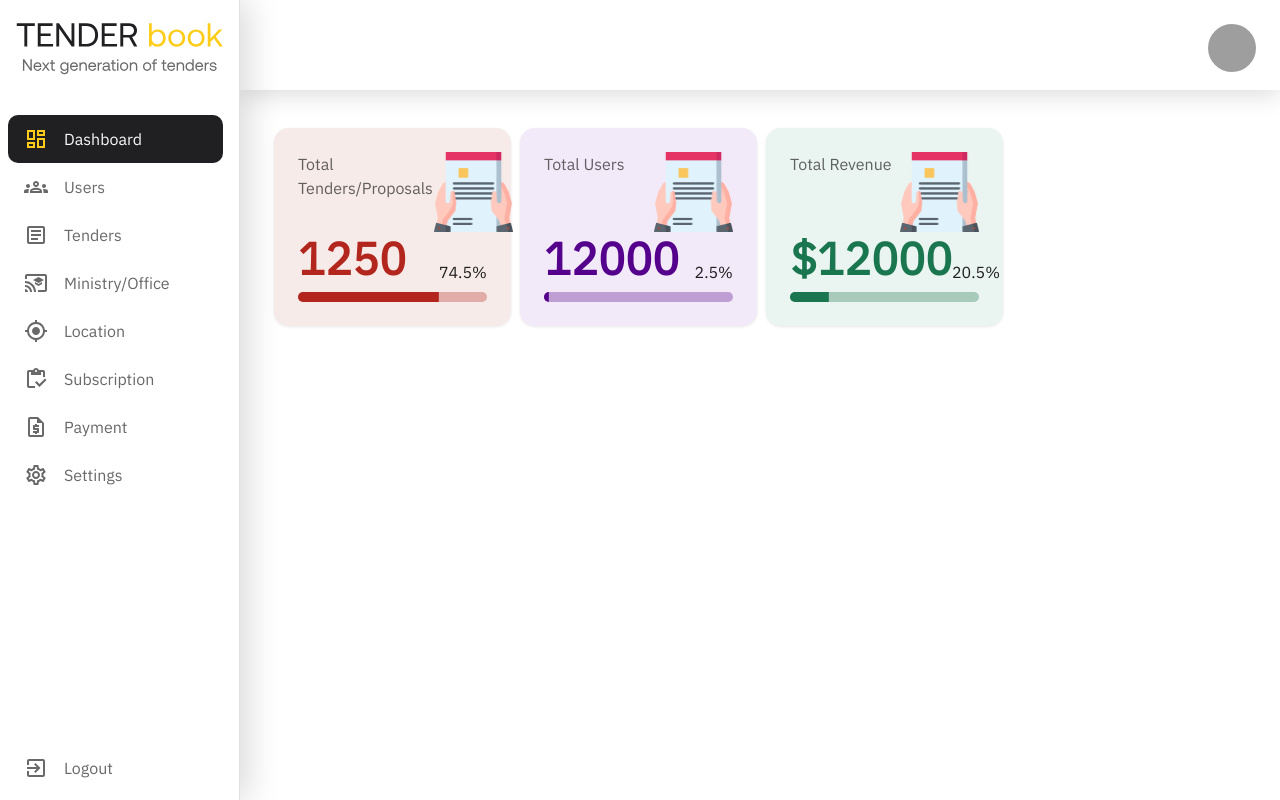
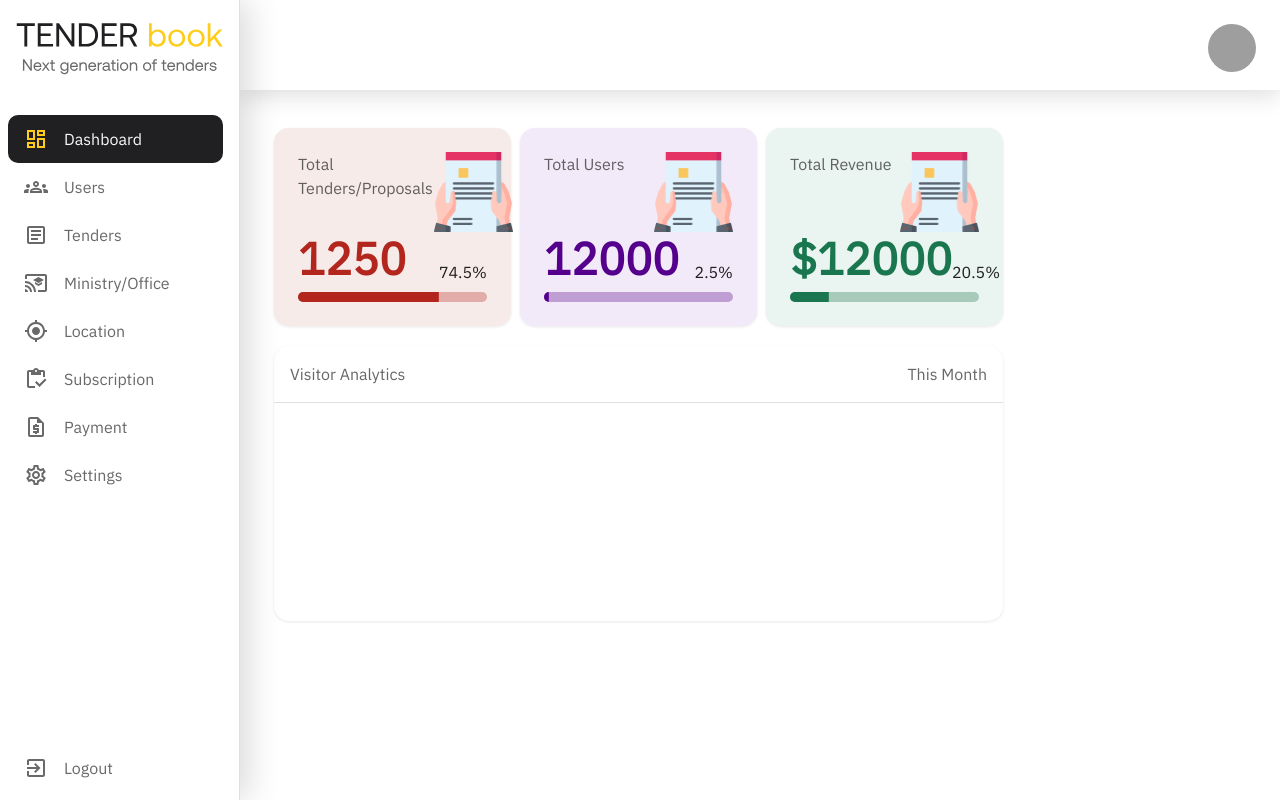
Before and after one commit to rifat-incrementsinc/tb-dash, a React (Vite) app: page /admin/dashboard in a window 1280 px wide. Built offline with nearby package versions, Linux system fonts and the light colour scheme; grey boxes are pictures that could not be loaded.

Commit message:
visitor analytics

```diff
--- /dev/null
+++ b/src/components/dashboard/VisitorAnalytics.jsx
@@ -0,0 +1,33 @@
+import React from 'react'
+import Stack from '@mui/material/Stack'
+import Typography from '@mui/material/Typography'
+import { Divider } from '@mui/material'
+
+const VisitorAnalytics = () => {
+    return (
+        <div
+            style={{
+                width: '100%',
+                marginTop: '20px',
+
+                borderRadius: '15px',
+                backgroundColor: '#fff',
+                boxShadow: '0px 1px 3px 0px #1B171E1A',
+                height: '100%',
+            }}
+        >
+            <Stack direction={'row'} justifyContent={'space-between'} p={2}>
+                <Typography variant={'bodyLarge'} color={'textSecondary'}>
+                    Visitor Analytics
+                </Typography>
+                <Typography variant={'bodyLarge'} color={'textSecondary'}>
+                    This Month
+                </Typography>
+            </Stack>
+            <Divider sx={{ width: '100%' }} />
+            <Stack></Stack>
+        </div>
+    )
+}
+
+export default VisitorAnalytics
--- a/src/pages/Home.jsx
+++ b/src/pages/Home.jsx
@@ -4,6 +4,7 @@ import DashboardCard from '../components/dashboard/DashboardCard.jsx'
 import tenders from '../assets/proposal 1.png'
 import Stack from '@mui/material/Stack'
 import { Grid } from '@mui/material'
+import VisitorAnalytics from '../components/dashboard/VisitorAnalytics.jsx'
 const CardData = [
     {
         title: 'Total Tenders/Proposals',
@@ -60,6 +61,7 @@ const Home = () => {
                             <DashboardCard key={index} {...item} />
                         ))}
                     </Grid>
+                    <VisitorAnalytics />
                 </Grid>
                 <Grid item xs={12} md={3}></Grid>
             </Grid>
```
Also changed, not shown: src/components/dashboard/UsersAnalytics.jsx (added, +7 -0 lines).
